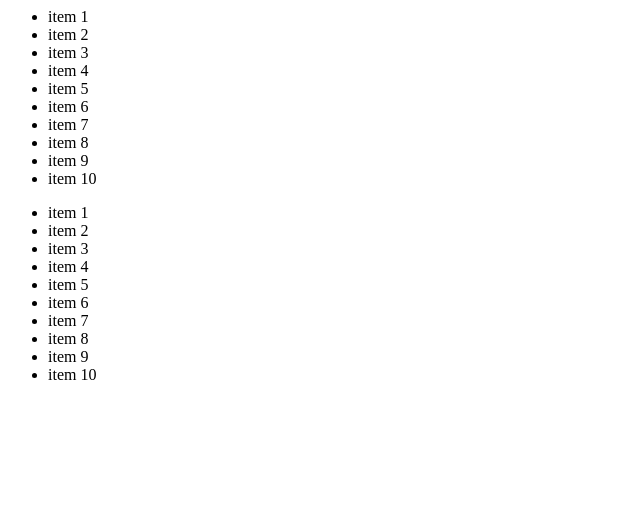
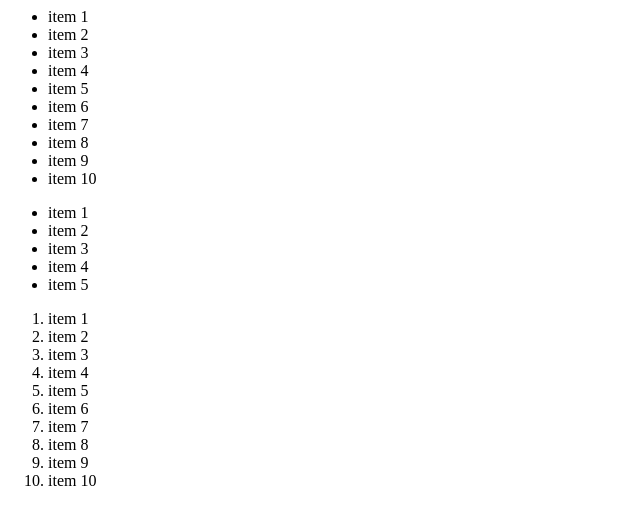
Before and after one commit to Perwan/mahasiswaapp, a plain HTML site: page index.html in a window 1280 px wide. Shown: the whole page, without its empty margins (0-640 px from the left). Drawn offline with Linux system fonts and the light colour scheme.

Commit message:
tambah file ol

```diff
--- a/index.html
+++ b/index.html
@@ -24,11 +24,19 @@
         <li>item 3</li>
         <li>item 4</li>
         <li>item 5</li>
+    </ul>
+    <ol>
+        <li>item 1</li>
+        <li>item 2</li>
+        <li>item 3</li>
+        <li>item 4</li>
+        <li>item 5</li>
         <li>item 6</li>
         <li>item 7</li>
         <li>item 8</li>
         <li>item 9</li>
         <li>item 10</li>
-</ul>
+    </ol>
+
 </body>
 </html>
```
Lines whose indentation alone changed are shown as unchanged.
